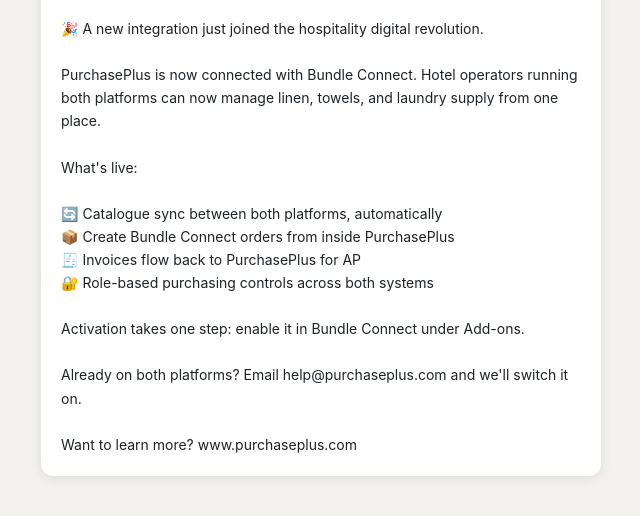
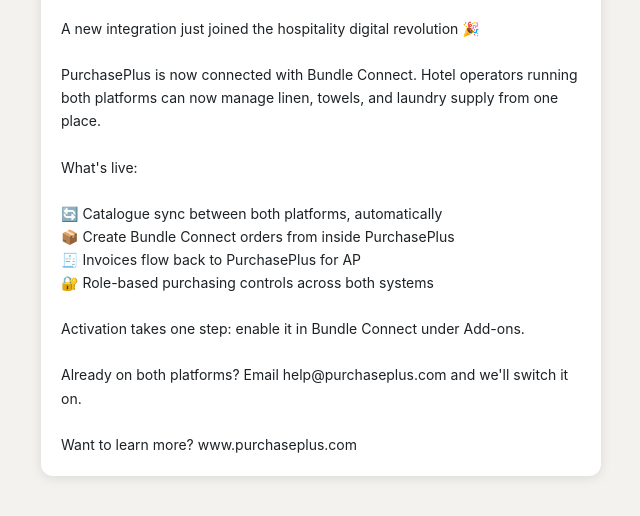
Before and after one commit to akilalohan-lang/purchaseplus-2026-pages, a plain HTML site: page bundle-connect-v1/linkedin-option-2.html in a window 1280 px wide. Shown: the part 591-1107 px from the top of the page, without its empty margins (319-959 px from the left). Drawn offline with Linux system fonts and the light colour scheme.

Commit message:
LinkedIn: emoji after first line, no period

```diff
--- a/bundle-connect-v1/linkedin-option-2.html
+++ b/bundle-connect-v1/linkedin-option-2.html
@@ -33,7 +33,7 @@
     <img src="images/linkedin-2.png" alt="LinkedIn image option 2">
   </div>
   <div class="copy">
-    <p>🎉 A new integration just joined the hospitality digital revolution.
+    <p>A new integration just joined the hospitality digital revolution 🎉
 
 PurchasePlus is now connected with Bundle Connect. Hotel operators running both platforms can now manage linen, towels, and laundry supply from one place.
 
```
